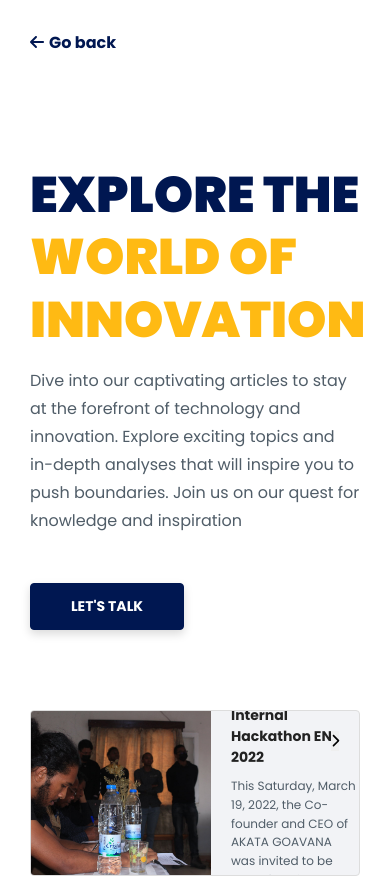
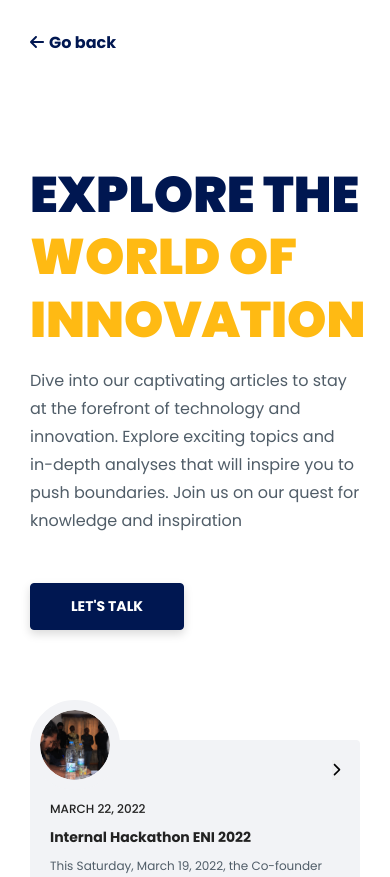
Before and after one commit to maxime-dot/website3, a Next.js app: page /articles in a window 390 px wide. Shown: the top 877 px of the page. Built offline with nearby package versions, Linux system fonts and the light colour scheme.

Commit message:
fix: fix page reponsivity

```diff
--- a/src/app/articles/articles-page.scss
+++ b/src/app/articles/articles-page.scss
@@ -1,37 +1,47 @@
 .akata-articles-page {
   padding-top: 30px;
+
   .return-link {
     color: var(--goavana-blue, #001751);
-    font-family: "Poppins";
+    font-family: "Poppins", sans-serif;
     font-size: 16px;
     font-style: normal;
     font-weight: 700;
     line-height: normal;
     text-decoration: none;
+
     .link-icon {
       margin-right: 5px;
     }
   }
+
   .akata-article-header {
     display: grid;
     grid-template-columns: 1fr 1fr;
     margin-top: 109px;
+    margin-bottom: 60px;
+
     .header-title {
       gap: 48px;
+
       button {
         max-width: 134px;
         min-height: 45px;
       }
+
       .title-text {
         gap: 16px;
+
         h1 {
           max-width: 546px;
         }
+
         p {
           max-width: 441px;
         }
       }
     }
+
     .header-article-suggestion {
       align-items: flex-end;
 
@@ -46,7 +56,8 @@
         cursor: pointer;
         gap: 20px;
         align-items: center;
-        overflow: hidden;
+
+
         .read-more {
           position: absolute;
           top: 20px;
@@ -54,32 +65,39 @@
           border: 0;
           outline: 0;
         }
+
         .article-poster {
           -o-object-fit: cover;
           object-fit: cover;
+          min-width: 220px;
           width: 220px;
+          max-width: 220px;
           height: 100%;
         }
+
         .article-text-content {
           gap: 9px;
+
           .date {
             color: var(--primary-dark, #222);
-            font-family: "Poppins";
+            font-family: "Poppins", sans-serif;
             font-size: 12px;
             font-style: normal;
             font-weight: 500;
             line-height: normal;
             text-transform: uppercase;
           }
+
           .title {
             color: var(--primary-dark, #222);
-            font-family: "Poppins";
+            font-family: "Poppins", sans-serif;
             font-size: 14px;
             font-style: normal;
             font-weight: 700;
             line-height: normal;
             max-width: 258px;
           }
+
           .content {
             max-width: 362px;
           }
@@ -87,17 +105,20 @@
       }
     }
   }
+
   .article-lists {
-    margin-top: 300px;
+    margin-top: 150px;
     padding: 40px 0;
+
     .list-title {
       color: var(--goavana-blue, #001751);
-      font-family: "Poppins";
+      font-family: "Poppins", sans-serif;
       font-size: 16px;
       font-style: normal;
       font-weight: 700;
       line-height: normal;
       position: relative;
+
       &::before {
         position: absolute;
         bottom: -5px;
@@ -112,6 +133,7 @@
         animation: width-animation 0.3s 0.4s ease-in forwards;
       }
     }
+
     .list-card {
       display: grid;
       grid-template-columns: 1fr 1fr 1fr 1fr;
@@ -127,7 +149,7 @@
 
 @-webkit-keyframes width-animation {
   from {
-    width: 0px;
+    width: 0;
   }
   to {
     width: 58px;
@@ -136,7 +158,7 @@
 
 @keyframes width-animation {
   from {
-    width: 0px;
+    width: 0;
   }
   to {
     width: 58px;
@@ -152,21 +174,25 @@
     }
   }
 }
+
 @media (max-width: 1024px) {
   .akata-articles-page {
     .akata-article-header {
       display: flex;
       flex-direction: column;
       gap: 50px;
+
       .header-article-suggestion {
         .horizontal-article {
           margin-top: 30px;
+
           .article-poster {
             width: 200px;
           }
         }
       }
     }
+
     .article-lists {
       .list-card {
         grid-template-columns: 1fr 1fr;
@@ -174,22 +200,27 @@
     }
   }
 }
+
 @media (max-width: 768px) {
   .akata-articles-page {
     padding: 30px;
+
     .akata-article-header {
       display: flex;
       flex-direction: column;
       gap: 50px;
+
       .header-article-suggestion {
         .horizontal-article {
           margin-top: 30px;
+
           .article-poster {
             width: 180px;
           }
         }
       }
     }
+
     .article-lists {
       .list-card {
         grid-template-columns: 1fr;
@@ -197,3 +228,46 @@
     }
   }
 }
+
+@media (max-width: 650px) {
+  .akata-articles-page {
+    .akata-article-header {
+      display: flex;
+      flex-direction: column;
+      gap: 50px;
+
+      .header-article-suggestion {
+        .horizontal-article {
+          margin-top: 60px;
+          position: relative;
+          padding: 60px 20px 20px 20px;
+          height: auto;
+          border: 0;
+
+          .article-poster {
+
+            position: absolute;
+            width: 70px;
+            height: 70px;
+            min-width: 70px;
+            min-height: 70px;
+            max-width: 70px;
+            max-height: 70px;
+            top: -30px;
+            left: 10px;
+
+            outline: 10px solid var(--card-background);
+            border-radius: 100%;
+          }
+        }
+      }
+    }
+
+    .article-lists {
+      .list-card {
+        grid-template-columns: 1fr;
+      }
+    }
+
+  }
+}
--- a/src/components/cards/articles-mini-card/articles-mini-card.scss
+++ b/src/components/cards/articles-mini-card/articles-mini-card.scss
@@ -5,7 +5,8 @@
   border: 1px solid transparent;
   gap: 12px;
   position: relative;
-  transition: border 0.3s ease;
+transition: border 0.3s ease;
+
   &:hover {
     border: 1px solid var(--goavana-blue);
   }
```
